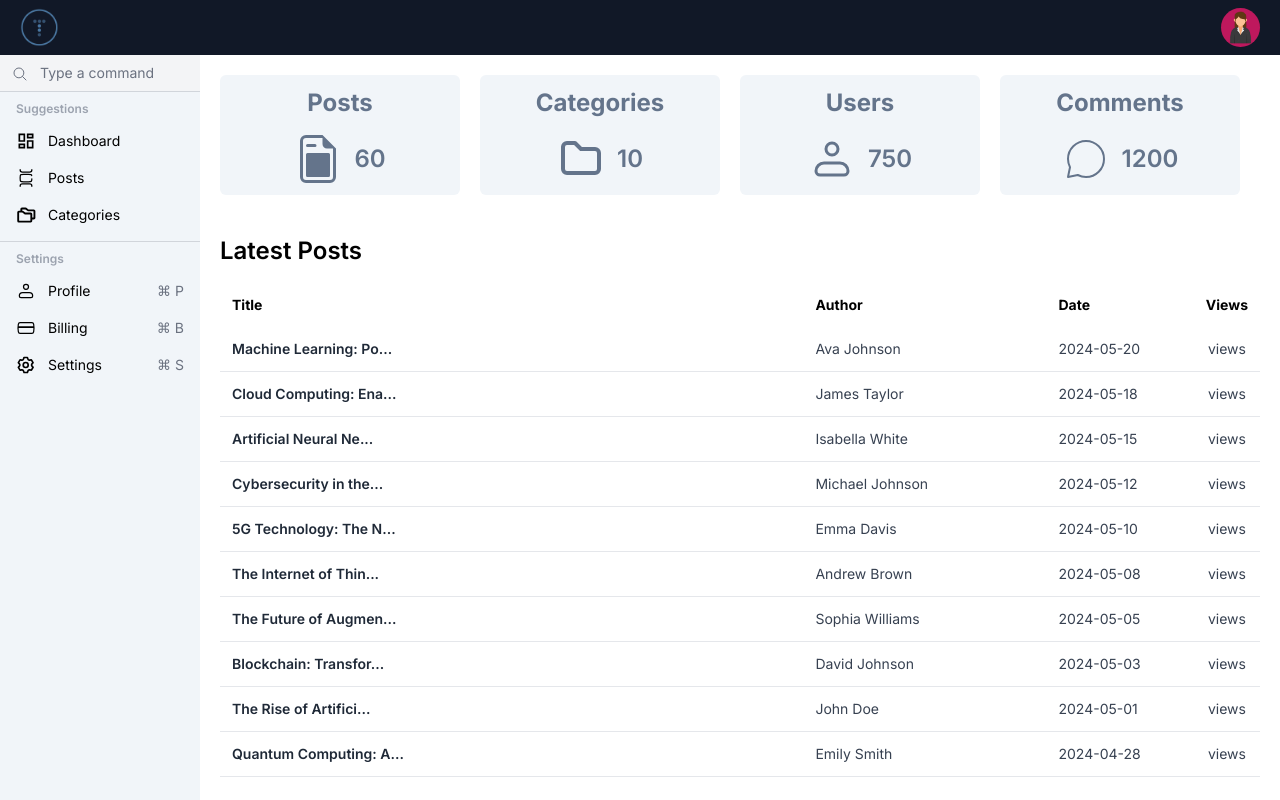
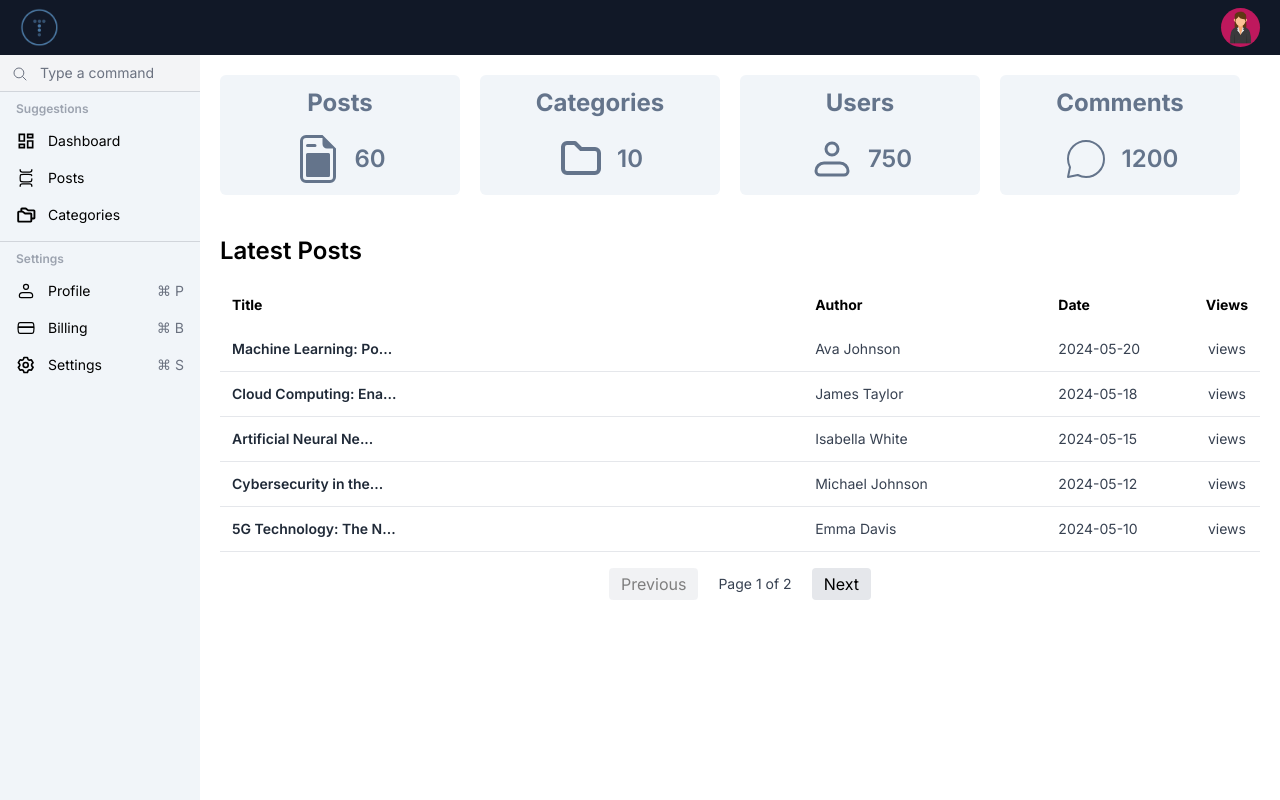
Before and after one commit to NourAlSalhi/Admin-Dashboard, a Next.js app: page / in a window 1280 px wide. Built offline with nearby package versions, Linux system fonts and the light colour scheme.

Commit message:
add pagination

```diff
--- a/app/page.tsx
+++ b/app/page.tsx
@@ -34,7 +34,7 @@ export default function Home() {
         />
       </div>
       <div className="mt-10">
-      <PostsTable limit={10} title="Latest Posts"/>
+      <PostsTable limit={5} title="Latest Posts"/>
       </div>
     </div>
   );
--- a/components/PostsTable/index.tsx
+++ b/components/PostsTable/index.tsx
@@ -1,12 +1,30 @@
+"use client";
 import posts from "@/content/posts";
 import { Post } from "@/types/posts";
 import type { PostsTableProps } from "../types";
+import { useState } from "react";
 
-const PostsTable: React.FC<PostsTableProps> = ({ limit, title }) => {
+const PostsTable: React.FC<PostsTableProps> = ({ limit = 5, title }) => {
+  const [currentPage, setCurrentPage] = useState(1);
   const sortedPosts: Post[] = [...posts].sort(
     (a, b) => new Date(b.date).getTime() - new Date(a.date).getTime()
   );
-  const filteredPosts = limit ? sortedPosts.slice(0, limit) : sortedPosts;
+
+  const totalPages = Math.ceil(sortedPosts.length / limit);
+  const startIndex = (currentPage - 1) * limit;
+  const currentPosts = sortedPosts.slice(startIndex, startIndex + limit);
+
+  const handlePrevPage = () => {
+    if (currentPage > 1) {
+      setCurrentPage(currentPage - 1);
+    }
+  };
+
+  const handleNextPage = () => {
+    if (currentPage < totalPages) {
+      setCurrentPage(currentPage + 1);
+    }
+  };
 
   return (
     <div className="w-full overflow-x-auto">
@@ -21,7 +39,7 @@ const PostsTable: React.FC<PostsTableProps> = ({ limit, title }) => {
           </tr>
         </thead>
         <tbody>
-          {filteredPosts.map((post) => (
+          {currentPosts.map((post) => (
             <tr key={post.id} className="border-b">
               <td className="p-3 text-sm text-gray-700">
                 <div className="truncate font-semibold text-gray-800">
@@ -44,6 +62,25 @@ const PostsTable: React.FC<PostsTableProps> = ({ limit, title }) => {
           ))}
         </tbody>
       </table>
+      <div className="flex justify-center gap-5 items-center mt-4">
+        <button
+          onClick={handlePrevPage}
+          disabled={currentPage === 1}
+          className="px-3 py-1 bg-gray-200 hover:bg-gray-300 disabled:opacity-50 rounded"
+        >
+          Previous
+        </button>
+        <span className="text-sm text-gray-700">
+          Page {currentPage} of {totalPages}
+        </span>
+        <button
+          onClick={handleNextPage}
+          disabled={currentPage === totalPages}
+          className="px-3 py-1 bg-gray-200 hover:bg-gray-300 disabled:opacity-50 rounded"
+        >
+          Next
+        </button>
+      </div>
     </div>
   );
 };
```
